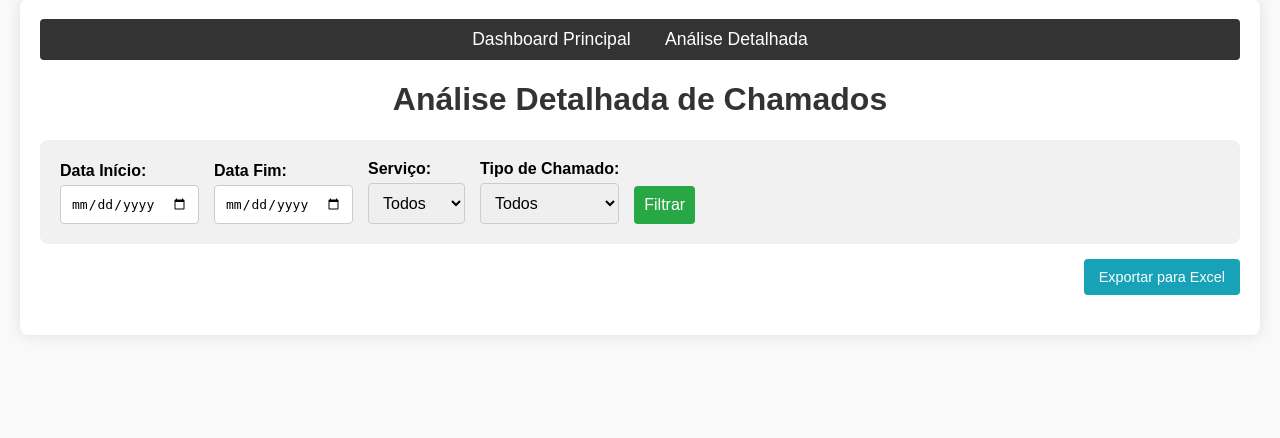
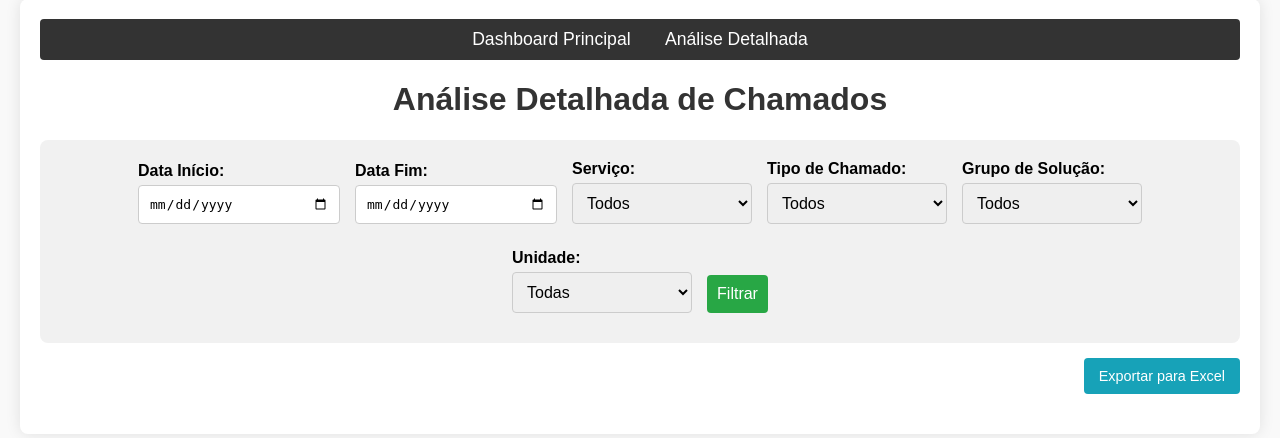
Before and after one commit to kTytan/analise_chamados, a Flask app: template templates/analise_detalhada.html in a window 1280 px wide. Shown: the part 21-459 px from the top of the page. Run offline with Flask 3, Linux system fonts and the light colour scheme; the template is opened without the code that fills it: most values are stand-ins (such as "Sample title", 1, 10 or a date in 2020).

Commit message:
Correção de Bugs de visualização das Dashs

```diff
--- a/app.py
+++ b/app.py
@@ -13,7 +13,9 @@
 app = Flask(__name__)
 
 ITEMS_PER_PAGE = 50
-TOP_N_DEPARTAMENTOS = 10 # Quantos principais departamentos mostrar
+TOP_N_DEPARTAMENTOS = 10
+TOP_N_GRUPOS = 10
+TOP_N_UNIDADES = 10
 
 @app.route('/')
 def index():
@@ -93,6 +95,7 @@
     print(f"Total de chamados filtrados: {total_chamados_filtrados}, Exibindo página {page} de {total_pages}")
 
     return render_template('index.html',
+                           endpoint='index',
                            chamados=chamados_pagina_df,
                            data_inicio=data_inicio_str,
                            data_fim=data_fim_str,
@@ -105,55 +108,66 @@
 
 @app.route('/analise_detalhada')
 def analise_detalhada():
-    print("Acessando rota /analise_detalhada")
+    print("--- Rota /analise_detalhada: INÍCIO ---")
 
-    # Obter parâmetros da URL
     data_inicio_form = request.args.get('data_inicio')
     data_fim_form = request.args.get('data_fim')
     servico_selecionado = request.args.get('servico', '')
     tipo_chamado_selecionado = request.args.get('tipo_chamado', '')
-    grupo_solucao_selecionado = request.args.get('grupo_solucao', '') # Novo filtro
-    unidade_selecionada = request.args.get('unidade', '')           # Novo filtro
+    grupo_solucao_selecionado = request.args.get('grupo_solucao', '')
+    unidade_selecionada = request.args.get('unidade', '')
     page = request.args.get('page', 1, type=int)
 
     if data_inicio_form and data_fim_form:
         data_inicio_str = data_inicio_form
         data_fim_str = data_fim_form
     else:
-        data_fim_dt = date.today()
-        data_inicio_dt = data_fim_dt - timedelta(days=29)
+        data_fim_dt = date.today() # Data atual: 13/05/2025
+        data_inicio_dt = data_fim_dt - timedelta(days=29) # Últimos 30 dias
         data_inicio_str = data_inicio_dt.strftime('%Y-%m-%d')
         data_fim_str = data_fim_dt.strftime('%Y-%m-%d')
 
-    # Buscar dados para os filtros dropdown
+    print(f"Filtros de Data Definidos: Início='{data_inicio_str}', Fim='{data_fim_str}'")
+    print(f"Filtro Serviço: '{servico_selecionado}'")
+    print(f"Filtro Tipo Chamado: '{tipo_chamado_selecionado}'")
+    print(f"Filtro Grupo Solução: '{grupo_solucao_selecionado}'")
+    print(f"Filtro Unidade: '{unidade_selecionada}'")
+
     lista_servicos_df = get_distinct_servicos()
     lista_tipos_chamado_df = get_distinct_tipos_chamado()
-    lista_grupos_solucao_df = get_distinct_grupos_solucao() # Novo
-    lista_unidades_df = get_distinct_unidades()             # Novo
+    lista_grupos_solucao_df = get_distinct_grupos_solucao()
+    lista_unidades_df = get_distinct_unidades()
 
     todos_chamados_df = get_chamados(data_inicio=data_inicio_str, data_fim=data_fim_str, area_id=1)
+    print(f"1. Chamados buscados por data (todos_chamados_df): {len(todos_chamados_df)} registros")
+    # print(todos_chamados_df.head()) # Descomente para ver as primeiras linhas, se necessário
 
     chamados_filtrados_df = todos_chamados_df.copy()
     if servico_selecionado and 'SERVICO' in chamados_filtrados_df.columns:
         chamados_filtrados_df = chamados_filtrados_df[chamados_filtrados_df['SERVICO'] == servico_selecionado]
+        print(f"2. Após filtro Serviço ('{servico_selecionado}'): {len(chamados_filtrados_df)} registros")
+
     if tipo_chamado_selecionado and 'TIPOCHAMADO' in chamados_filtrados_df.columns:
         chamados_filtrados_df = chamados_filtrados_df[chamados_filtrados_df['TIPOCHAMADO'] == tipo_chamado_selecionado]
-    if grupo_solucao_selecionado and 'GRUPO' in chamados_filtrados_df.columns: # 'GRUPO' é o alias de ds_grupo_solucao
+        print(f"3. Após filtro Tipo Chamado ('{tipo_chamado_selecionado}'): {len(chamados_filtrados_df)} registros")
+
+    if grupo_solucao_selecionado and 'GRUPO' in chamados_filtrados_df.columns:
         chamados_filtrados_df = chamados_filtrados_df[chamados_filtrados_df['GRUPO'] == grupo_solucao_selecionado]
-    if unidade_selecionada and 'UNIDADE' in chamados_filtrados_df.columns: # 'UNIDADE' é o alias de nm_filial
+        print(f"4. Após filtro Grupo Solução ('{grupo_solucao_selecionado}'): {len(chamados_filtrados_df)} registros")
+
+    if unidade_selecionada and 'UNIDADE' in chamados_filtrados_df.columns:
         chamados_filtrados_df = chamados_filtrados_df[chamados_filtrados_df['UNIDADE'] == unidade_selecionada]
+        print(f"5. Após filtro Unidade ('{unidade_selecionada}'): {len(chamados_filtrados_df)} registros")
 
-    # Inicializar HTML dos gráficos
     grupo_graph_html = None
     unidade_graph_html = None
-
-    # Lógica de Paginação
     total_chamados_final = 0
     chamados_pagina_df = pd.DataFrame()
     total_pages = 0
 
     if not chamados_filtrados_df.empty:
         total_chamados_final = len(chamados_filtrados_df)
+        print(f"6. Total de chamados após todos os filtros (total_chamados_final): {total_chamados_final}")
         total_pages = math.ceil(total_chamados_final / ITEMS_PER_PAGE)
 
         if page < 1: page = 1
@@ -168,61 +182,56 @@
                 lambda x: x.strftime('%d-%m-%Y') if pd.notna(x) else ''
             )
 
-        # --- Gráfico: Chamados por Grupo de Solução ---
         if 'GRUPO' in chamados_filtrados_df.columns:
             grupo_counts = chamados_filtrados_df['GRUPO'].value_counts().nlargest(TOP_N_GRUPOS)
             if not grupo_counts.empty:
-                fig_grupo = px.bar(
-                    grupo_counts,
-                    x=grupo_counts.index,
-                    y=grupo_counts.values,
-                    title=f'Top {TOP_N_GRUPOS} Grupos de Solução',
-                    labels={'y': 'Nº de Chamados', 'index': 'Grupo de Solução'},
-                    text=grupo_counts.values
-                )
+                print(f"Dados para gráfico de Grupo: {len(grupo_counts)} grupos")
+                fig_grupo = px.bar(grupo_counts, x=grupo_counts.index, y=grupo_counts.values, title=f'Top {TOP_N_GRUPOS} Grupos de Solução', labels={'y': 'Nº de Chamados', 'index': 'Grupo de Solução'}, text=grupo_counts.values)
                 fig_grupo.update_layout(margin=dict(l=20, r=20, t=50, b=20), height=400)
                 fig_grupo.update_xaxes(tickangle=-45)
-                # O primeiro gráfico nesta página carrega o JS do Plotly
                 grupo_graph_html = fig_grupo.to_html(full_html=False, include_plotlyjs='cdn')
+            else:
+                print("Nenhum dado para o gráfico de Grupo.")
+        else:
+            print("Coluna 'GRUPO' não encontrada para gráfico.")
 
-        # --- Gráfico: Chamados por Unidade ---
+
         if 'UNIDADE' in chamados_filtrados_df.columns:
             unidade_counts = chamados_filtrados_df['UNIDADE'].value_counts().nlargest(TOP_N_UNIDADES)
             if not unidade_counts.empty:
-                fig_unidade = px.bar(
-                    unidade_counts,
-                    x=unidade_counts.index,
-                    y=unidade_counts.values,
-                    title=f'Top {TOP_N_UNIDADES} Unidades',
-                    labels={'y': 'Nº de Chamados', 'index': 'Unidade'},
-                    text=unidade_counts.values
-                )
+                print(f"Dados para gráfico de Unidade: {len(unidade_counts)} unidades")
+                fig_unidade = px.bar(unidade_counts, x=unidade_counts.index, y=unidade_counts.values, title=f'Top {TOP_N_UNIDADES} Unidades', labels={'y': 'Nº de Chamados', 'index': 'Unidade'}, text=unidade_counts.values)
                 fig_unidade.update_layout(margin=dict(l=20, r=20, t=50, b=20), height=400)
                 fig_unidade.update_xaxes(tickangle=-45)
-                # Gráficos subsequentes na mesma página: include_plotlyjs=False
                 unidade_graph_html = fig_unidade.to_html(full_html=False, include_plotlyjs=False)
+            else:
+                print("Nenhum dado para o gráfico de Unidade.")
+        else:
+            print("Coluna 'UNIDADE' não encontrada para gráfico.")
+    else:
+        print("DataFrame 'chamados_filtrados_df' está vazio ANTES da paginação e geração de gráficos.")
+
+    print(f"Valores enviados para o template: total_chamados={total_chamados_final}, page={page}, total_pages={total_pages}")
+    print(f"grupo_graph_html é None? {'Sim' if grupo_graph_html is None else 'Não'}")
+    print(f"unidade_graph_html é None? {'Sim' if unidade_graph_html is None else 'Não'}")
+    print("--- Rota /analise_detalhada: FIM ---")
 
     return render_template('analise_detalhada.html',
+                           endpoint='analise_detalhada',
                            chamados=chamados_pagina_df,
-                           data_inicio=data_inicio_str,
-                           data_fim=data_fim_str,
-                           # Para os filtros
+                           data_inicio=data_inicio_str, data_fim=data_fim_str,
                            servicos=lista_servicos_df.to_dict(orient='records'),
                            tipos_chamado=lista_tipos_chamado_df.to_dict(orient='records'),
-                           grupos_solucao=lista_grupos_solucao_df.to_dict(orient='records'), # Novo
-                           unidades=lista_unidades_df.to_dict(orient='records'),             # Novo
+                           grupos_solucao=lista_grupos_solucao_df.to_dict(orient='records'),
+                           unidades=lista_unidades_df.to_dict(orient='records'),
                            servico_selecionado=servico_selecionado,
                            tipo_chamado_selecionado=tipo_chamado_selecionado,
-                           grupo_solucao_selecionado=grupo_solucao_selecionado, # Novo
-                           unidade_selecionada=unidade_selecionada,             # Novo
-                           # Para paginação
+                           grupo_solucao_selecionado=grupo_solucao_selecionado,
+                           unidade_selecionada=unidade_selecionada,
                            total_chamados=total_chamados_final,
-                           page=page,
-                           total_pages=total_pages,
-                           items_per_page=ITEMS_PER_PAGE,
-                           # Gráficos
-                           grupo_graph_html=grupo_graph_html,     # Novo
-                           unidade_graph_html=unidade_graph_html  # Novo
+                           page=page, total_pages=total_pages, items_per_page=ITEMS_PER_PAGE,
+                           grupo_graph_html=grupo_graph_html,
+                           unidade_graph_html=unidade_graph_html
                            )
 
 @app.route('/exportar_excel')
--- a/templates/analise_detalhada.html
+++ b/templates/analise_detalhada.html
@@ -14,51 +14,36 @@
         nav a:hover { text-decoration: underline; }
 
         .info { background-color: #f0f8ff; border-left: 5px solid #007bff; padding: 10px; border-radius: 5px; margin-bottom:20px;}
-        .filters { background-color: #f1f1f1; padding: 20px; border-radius: 8px; margin-bottom: 10px; display: flex; flex-wrap: wrap; gap: 15px; align-items: flex-end; } /* Reduzida margem inferior */
-        .filter-group { display: flex; flex-direction: column; }
+        .filters { background-color: #f1f1f1; padding: 20px; border-radius: 8px; margin-bottom: 10px; display: flex; flex-wrap: wrap; gap: 15px; align-items: flex-end; justify-content: center; }
+        .filter-group { display: flex; flex-direction: column; margin-bottom: 10px; }
         .filters label { margin-bottom: 5px; font-weight: bold; }
         .filters input[type="date"], .filters select, .filters button {
             padding: 10px;
             border-radius: 4px;
             border: 1px solid #ccc;
             font-size: 1em;
+            min-width: 180px;
         }
-        .filters button { background-color: #28a745; color: white; cursor: pointer; border: none; }
+        .filters button { background-color: #28a745; color: white; cursor: pointer; border: none; min-width: auto; }
         .filters button:hover { background-color: #218838; }
 
-        /* Estilo para o botão de exportar */
-        .btn-export {
-            display: inline-block;
-            padding: 10px 15px;
-            background-color: #17a2b8; /* Cor ciano/info */
-            color: white !important; /* Garante que a cor do texto seja branca */
-            text-decoration: none;
-            border-radius: 4px;
-            font-size: 0.9em;
-            border: none;
-            cursor: pointer;
-        }
-        .btn-export:hover {
-            background-color: #138496;
-            text-decoration: none;
-        }
-        /* Div para alinhar o botão à direita */
-        .export-button-container {
-            text-align: right;
-            margin-bottom: 20px;
-        }
+        .btn-export { display: inline-block; padding: 10px 15px; background-color: #17a2b8; color: white !important; text-decoration: none; border-radius: 4px; font-size: 0.9em; border: none; cursor: pointer; }
+        .btn-export:hover { background-color: #138496; text-decoration: none; }
+        .export-button-container { text-align: right; margin-bottom: 20px; }
 
         .charts-row { display: flex; flex-wrap: wrap; justify-content: space-around; gap: 20px; margin-bottom: 20px; }
-        .chart-container { flex: 1 1 400px; min-width: 350px; padding: 10px; border: 1px solid #ddd; border-radius: 5px; box-shadow: 2px 2px 5px rgba(0,0,0,0.1); }
+        .chart-container { flex: 1 1 45%; min-width: 400px; padding: 10px; border: 1px solid #ddd; border-radius: 5px; box-shadow: 2px 2px 5px rgba(0,0,0,0.1); }
 
-        table { width: 100%; border-collapse: collapse; margin-top: 20px; }
-        th, td { border: 1px solid #ddd; padding: 10px; text-align: left; }
+        table { width: 100%; border-collapse: collapse; margin-top: 20px; font-size: 0.9em; }
+        th, td { border: 1px solid #ddd; padding: 8px; text-align: left; }
         th { background-color: #e9ecef; }
         .pagination { margin-top: 20px; margin-bottom: 20px; text-align: center; }
         .pagination .pagination-item { margin: 0 2px; padding: 8px 12px; text-decoration: none; border: 1px solid #ddd; color: #007bff; border-radius: 4px; display: inline-block; }
         .pagination .ellipsis { border: none; color: #333; padding: 8px 6px; }
         .pagination .current-page { background-color: #007bff; color: white; border-color: #007bff; }
         .pagination .disabled { color: #ccc; pointer-events: none; border-color: #eee; }
+
+        .debug-info { background-color: #fffacd; border: 1px dashed red; padding: 10px; margin: 15px 0; font-family: monospace; font-size: 0.9em; }
     </style>
 </head>
 <body>
@@ -71,7 +56,7 @@
         <h1>Análise Detalhada de Chamados</h1>
 
         <div class="filters">
-            <form method="GET" action="{{ url_for('analise_detalhada') }}" style="width:100%; display: flex; flex-wrap: wrap; gap: 15px; align-items: flex-end;">
+            <form method="GET" action="{{ url_for('analise_detalhada') }}" style="width:100%; display: flex; flex-wrap: wrap; gap: 15px; align-items: flex-end; justify-content: center;">
                 <div class="filter-group">
                     <label for="data_inicio">Data Início:</label>
                     <input type="date" id="data_inicio" name="data_inicio" value="{{ data_inicio }}">
@@ -80,7 +65,6 @@
                     <label for="data_fim">Data Fim:</label>
                     <input type="date" id="data_fim" name="data_fim" value="{{ data_fim }}">
                 </div>
-
                 <div class="filter-group">
                     <label for="servico">Serviço:</label>
                     <select id="servico" name="servico">
@@ -92,7 +76,6 @@
                         {% endfor %}
                     </select>
                 </div>
-
                 <div class="filter-group">
                     <label for="tipo_chamado">Tipo de Chamado:</label>
                     <select id="tipo_chamado" name="tipo_chamado">
@@ -104,16 +87,64 @@
                         {% endfor %}
                     </select>
                 </div>
-
+                <div class="filter-group">
+                    <label for="grupo_solucao">Grupo de Solução:</label>
+                    <select id="grupo_solucao" name="grupo_solucao">
+                        <option value="">Todos</option>
+                        {% for gs in grupos_solucao %}
+                            <option value="{{ gs.ds_grupo_solucao }}" {% if gs.ds_grupo_solucao == grupo_solucao_selecionado %}selected{% endif %}>
+                                {{ gs.ds_grupo_solucao }}
+                            </option>
+                        {% endfor %}
+                    </select>
+                </div>
+                <div class="filter-group">
+                    <label for="unidade">Unidade:</label>
+                    <select id="unidade" name="unidade">
+                        <option value="">Todas</option>
+                        {% for u in unidades %}
+                            <option value="{{ u.nm_filial }}" {% if u.nm_filial == unidade_selecionada %}selected{% endif %}>
+                                {{ u.nm_filial }}
+                            </option>
+                        {% endfor %}
+                    </select>
+                </div>
                 <div class="filter-group">
                     <button type="submit">Filtrar</button>
                 </div>
             </form>
         </div>
 
-        {# --- BOTÃO DE EXPORTAÇÃO ADICIONADO AQUI --- #}
         <div class="export-button-container">
             {% include '_export_button.html' %}
+        </div>
+
+        {# --- PRINTS DE DEPURAÇÃO ADICIONADOS AQUI --- #}
+        <div class="debug-info">
+            <p><strong>DEBUG INFO PARA GRÁFICOS:</strong></p>
+            <p>grupo_graph_html is defined? <strong>{{ grupo_graph_html is defined }}</strong></p>
+            <p>grupo_graph_html is not none? <strong>{{ grupo_graph_html is not none }}</strong></p>
+            <p>grupo_graph_html é string vazia? <strong>{{ grupo_graph_html == "" }}</strong></p>
+            <p>Conteúdo de grupo_graph_html (primeiros 100 chars, se não for None): {{ grupo_graph_html[:100] if grupo_graph_html else "N/A" }}</p>
+            <hr>
+            <p>unidade_graph_html is defined? <strong>{{ unidade_graph_html is defined }}</strong></p>
+            <p>unidade_graph_html is not none? <strong>{{ unidade_graph_html is not none }}</strong></p>
+            <p>unidade_graph_html é string vazia? <strong>{{ unidade_graph_html == "" }}</strong></p>
+            <p>Conteúdo de unidade_graph_html (primeiros 100 chars, se não for None): {{ unidade_graph_html[:100] if unidade_graph_html else "N/A" }}</p>
+        </div>
+        {# --- FIM DOS PRINTS DE DEPURAÇÃO --- #}
+
+        <div class="charts-row"> {# Container para os gráficos desta página #}
+            {% if grupo_graph_html %}
+                <div class="chart-container">
+                    {{ grupo_graph_html|safe }}
+                </div>
+            {% endif %}
+            {% if unidade_graph_html %}
+                <div class="chart-container">
+                    {{ unidade_graph_html|safe }}
+                </div>
+            {% endif %}
         </div>
 
         {% include '_pagination_controls.html' %}
@@ -122,14 +153,11 @@
             <p>Período: <strong>{{ data_inicio }}</strong> a <strong>{{ data_fim }}</strong>.</p>
             {% if servico_selecionado %}<p>Serviço: <strong>{{ servico_selecionado }}</strong>.</p>{% endif %}
             {% if tipo_chamado_selecionado %}<p>Tipo: <strong>{{ tipo_chamado_selecionado }}</strong>.</p>{% endif %}
+            {% if grupo_solucao_selecionado %}<p>Grupo Solução: <strong>{{ grupo_solucao_selecionado }}</strong>.</p>{% endif %}
+            {% if unidade_selecionada %}<p>Unidade: <strong>{{ unidade_selecionada }}</strong>.</p>{% endif %}
             <p>Total de chamados encontrados: <strong>{{ total_chamados }}</strong>.
                Exibindo {{ chamados|length }} chamados nesta página (Página {{ page }} de {{ total_pages }}).</p>
         </div>
-
-        {# Espaço para futuros gráficos nesta página #}
-        <div class="charts-row">
-             </div>
-
 
         {% if total_chamados > 0 %}
             <h2>Chamados Filtrados ({{ items_per_page }} por página):</h2>
@@ -141,6 +169,8 @@
                         <th>SOLICITANTE</th>
                         <th>SERVICO</th>
                         <th>TIPOCHAMADO</th>
+                        <th>GRUPO</th>
+                        <th>UNIDADE</th>
                         <th>STATUS</th>
                         <th>DT_ABERTURA</th>
                     </tr>
@@ -153,6 +183,8 @@
                         <td>{{ chamado.SOLICITANTE }}</td>
                         <td>{{ chamado.SERVICO }}</td>
                         <td>{{ chamado.TIPOCHAMADO }}</td>
+                        <td>{{ chamado.GRUPO }}</td>
+                        <td>{{ chamado.UNIDADE }}</td>
                         <td>{{ chamado.STATUS_CHAMADO }}</td>
                         <td>{{ chamado.DT_ABERTURA_FORMATADA }}</td>
                     </tr>
```
